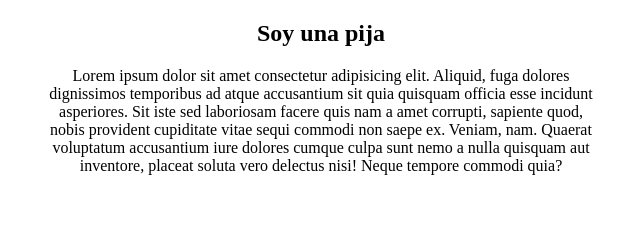
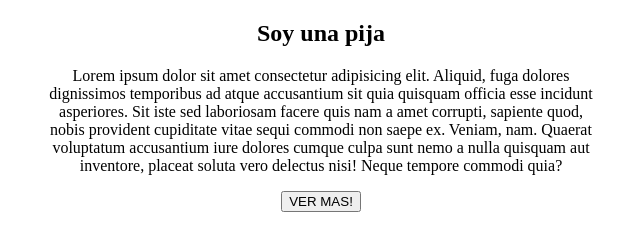
Before and after one commit to MartinBorda2/primer-repositorio, a plain HTML site: page index.html in a window 1280 px wide. Shown: the whole page, without its empty margins (319-959 px from the left). Drawn offline with Linux system fonts and the light colour scheme.

Commit message:
agregue el boton

```diff
--- a/index.html
+++ b/index.html
@@ -12,6 +12,7 @@
         <div class="texto-centrado">
             <h2>Soy una pija</h2>
             <p>Lorem ipsum dolor sit amet consectetur adipisicing elit. Aliquid, fuga dolores dignissimos temporibus ad atque accusantium sit quia quisquam officia esse incidunt asperiores. Sit iste sed laboriosam facere quis nam a amet corrupti, sapiente quod, nobis provident cupiditate vitae sequi commodi non saepe ex. Veniam, nam. Quaerat voluptatum accusantium iure dolores cumque culpa sunt nemo a nulla quisquam aut inventore, placeat soluta vero delectus nisi! Neque tempore commodi quia?</p>
+            <button>VER MAS!</button>
         </div>
     </main>
 
```
